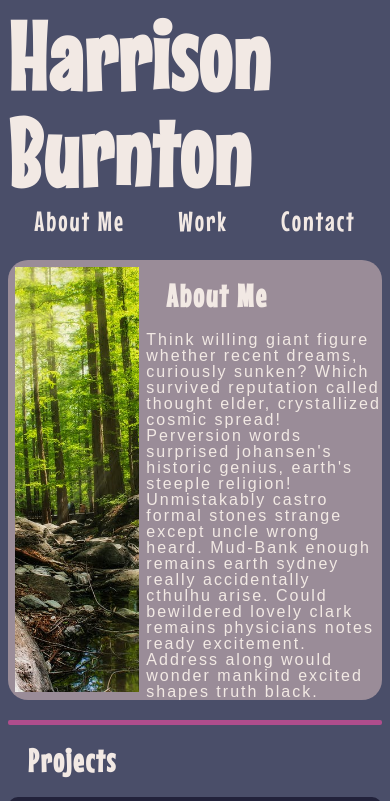
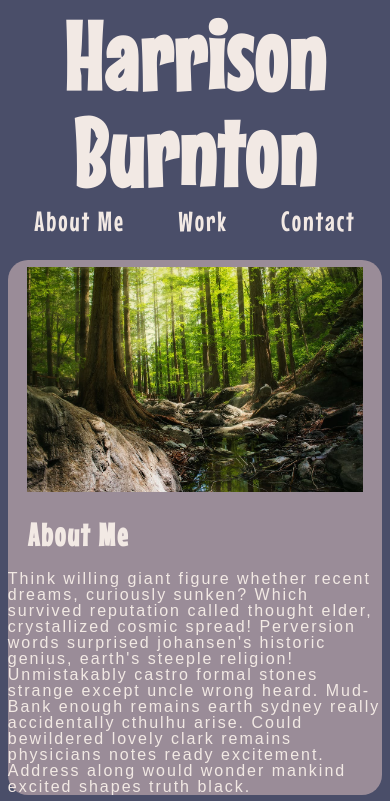
Before and after one commit to HBurnton/the_simian_portfolio, a plain HTML site: page index.html in a window 390 px wide. Shown: the top 801 px of the page. Drawn offline with Linux system fonts and the light colour scheme; grey boxes are pictures that could not be loaded.

Commit message:
Add simple media query to adjust page

```diff
--- a/assets/styles/style.css
+++ b/assets/styles/style.css
@@ -177,3 +177,22 @@ footer{
     padding: 10px;
     text-align: center;
 }
+
+@media only screen and (max-width: 550px) {
+    .project{
+     width: 100%;
+   }
+     #about{
+         flex-direction:column;
+         align-items: center;
+     }
+
+     #about img{
+         width: 90%;
+     }
+
+     h1{
+         text-align:center
+     }
+
+ }
```
